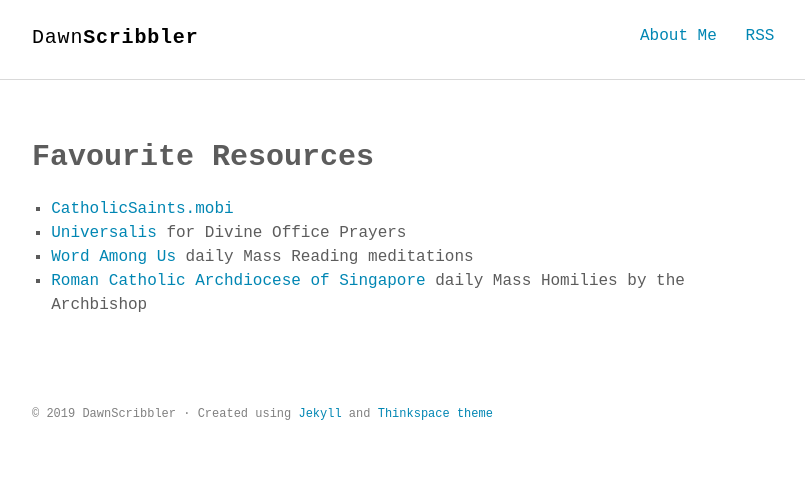
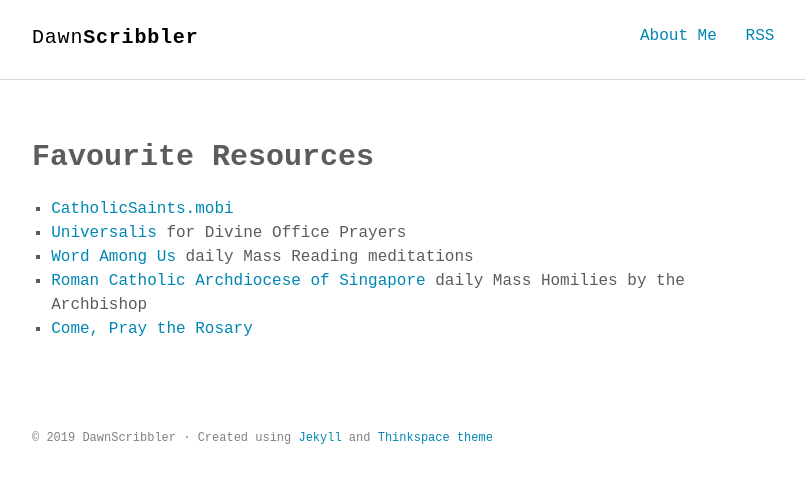
Before and after one commit to soulatcrossroad/dawnscribbler.github.io, a Jekyll site: the page built from about.md, in a window 1280 px wide. Shown: the top 483 px of the page, without its empty margins (232-1037 px from the left). Built offline with Jekyll 4.4.1, drawn with Linux system fonts in a browser that asks for light colours; some web fonts are replaced.

Commit message:
Update about.md

```diff
--- a/about.md
+++ b/about.md
@@ -9,3 +9,4 @@
 2. [Universalis](http://universalis.com/) for Divine Office Prayers
 3. [Word Among Us](https://wau.org/meditations/) daily Mass Reading meditations
 4. [Roman Catholic Archdiocese of Singapore](https://www.catholic.sg/archbishop/scripture-reflection/) daily Mass Homilies by the Archbishop
+5. [Come, Pray the Rosary](http://www.comepraytherosary.org/)
```
